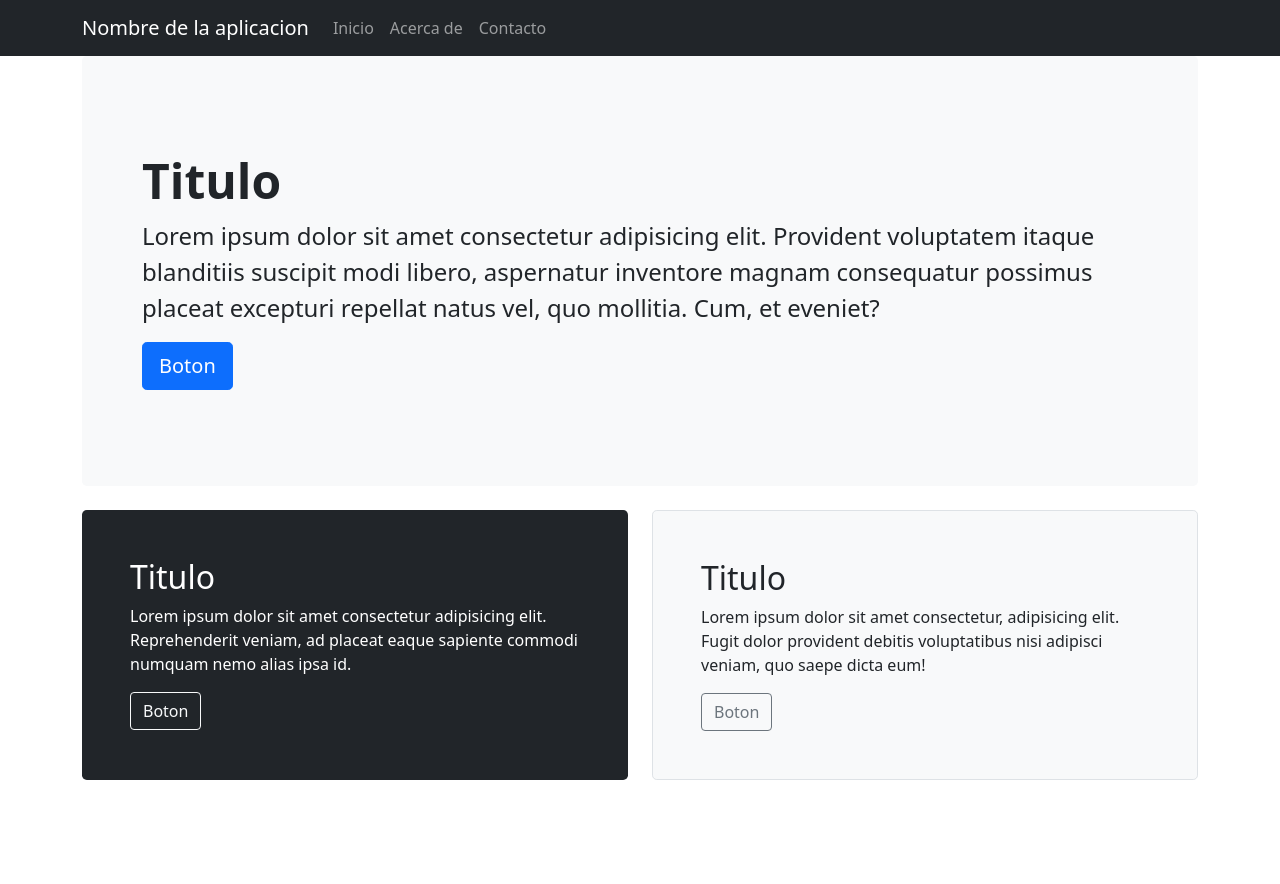
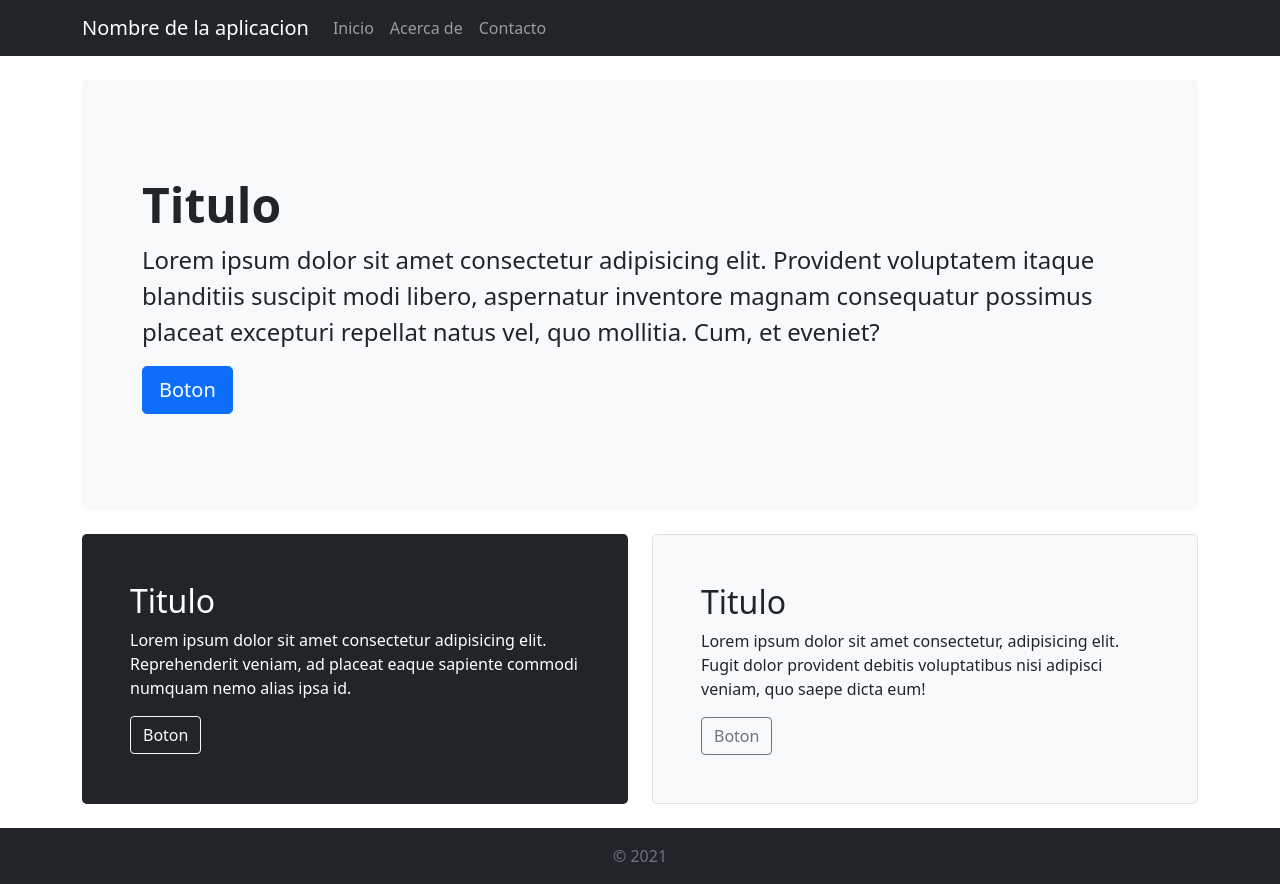
Before and after one commit to JosueDLA/vanilla-js-starter, a website built with webpack: page src/index.html in a window 1280 px wide. Before the commit the page ends 800 px from the top, so only its background shows below. Built offline with nearby package versions, Linux system fonts and the light colour scheme.

Commit message:
Add footer example

```diff
--- a/src/index.html
+++ b/src/index.html
@@ -39,7 +39,7 @@
     </nav>
     <!-- End NaBar -->
 
-    <main class="container">
+    <main class="container my-4">
       <!-- Jumbotron -->
       <div class="p-5 mb-4 bg-light rounded-3">
         <div class="container-fluid py-5">
@@ -84,5 +84,13 @@
       </div>
       <!-- End Cards -->
     </main>
+
+    <!-- Footer -->
+    <footer class="footer mt-auto py-3 bg-dark">
+      <div class="container d-flex justify-content-center">
+        <span class="text-muted">&copy; 2021</span>
+      </div>
+    </footer>
+    <!-- End Footer -->
   </body>
 </html>
--- a/src/styles/index.css
+++ b/src/styles/index.css
@@ -2,3 +2,7 @@ html {
   margin: 0;
   padding: 0;
 }
+
+main {
+  min-height: calc(100vh - 10rem);
+}
```
